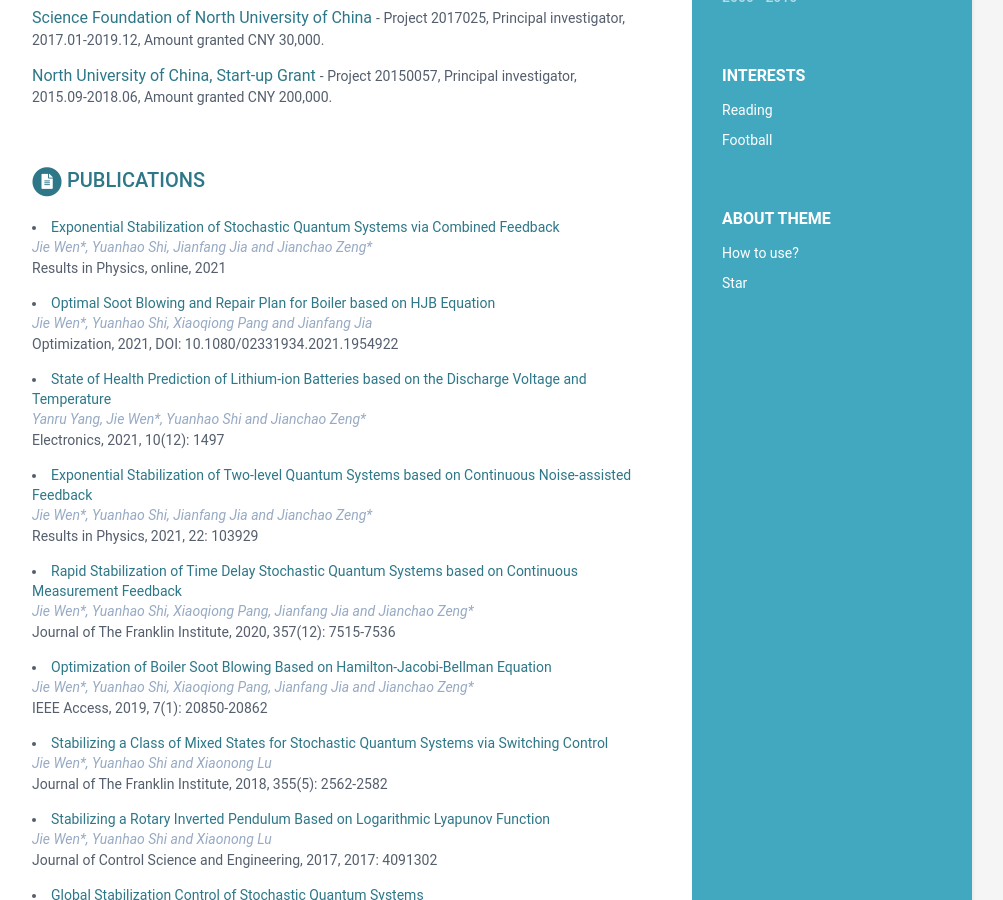
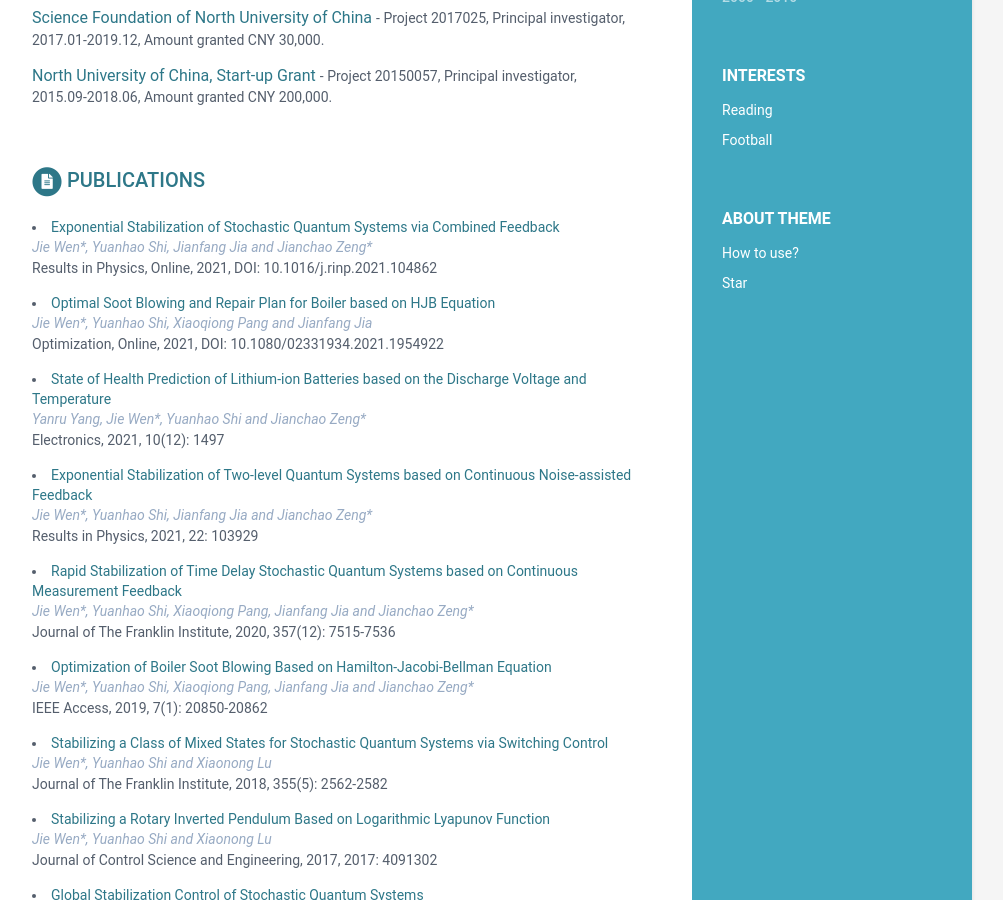
Before and after one commit to wenjie015/wenjie, a Jekyll site: the page built from index.html, in a window 1280 px wide and 900 px high, scrolled down 727 px. Shown: the whole window, without its empty margins (168-1171 px from the left). Built offline with Jekyll 4.4.1, drawn with Linux system fonts in a browser that asks for light colours.

Commit message:
Update data.yml

```diff
--- a/_data/data.yml
+++ b/_data/data.yml
@@ -73,12 +73,12 @@ publications:
       - title: Exponential Stabilization of Stochastic Quantum Systems via Combined Feedback
         link: https://doi.org/10.1016/j.rinp.2021.104862
         authors: Jie Wen*, Yuanhao Shi, Jianfang Jia and Jianchao Zeng*
-        conference: "Results in Physics, online, 2021"
+        conference: "Results in Physics, Online, 2021, DOI: 10.1016/j.rinp.2021.104862"
 
       - title: Optimal Soot Blowing and Repair Plan for Boiler based on HJB Equation
         link: https://doi.org/10.1080/02331934.2021.1954922
         authors: Jie Wen*, Yuanhao Shi, Xiaoqiong Pang and Jianfang Jia
-        conference: "Optimization, 2021, DOI: 10.1080/02331934.2021.1954922"
+        conference: "Optimization, Online, 2021, DOI: 10.1080/02331934.2021.1954922"
 
       - title: State of Health Prediction of Lithium-ion Batteries based on the Discharge Voltage and Temperature
         link: https://doi.org/10.3390/electronics10121497
```
